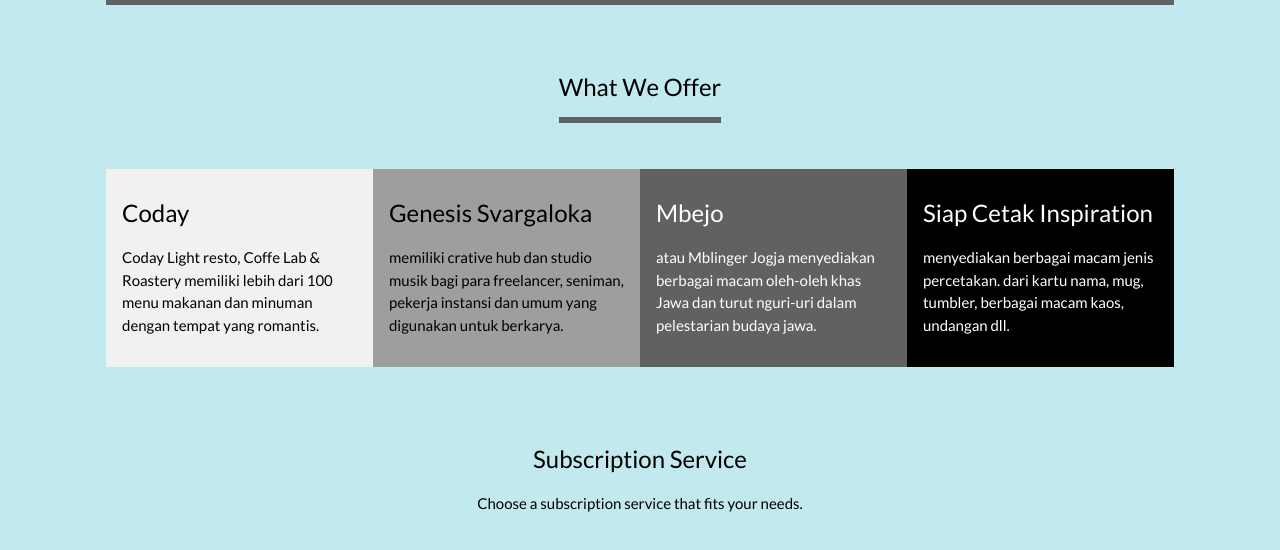
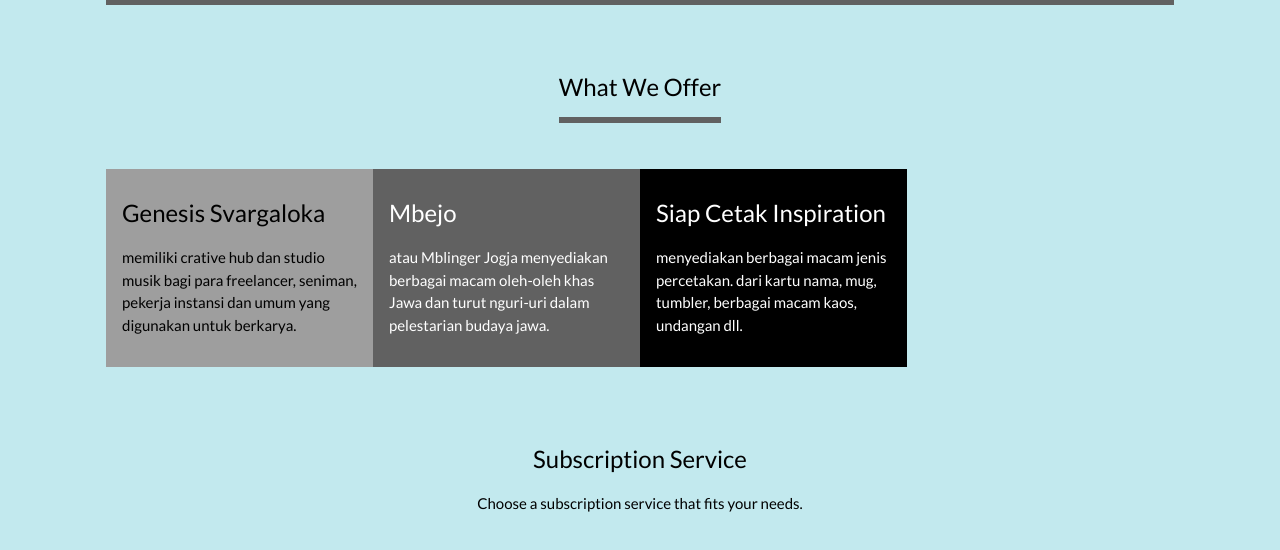
Before and after one commit to Asky-M/asky-cicdjs, a website: page apps/index.html in a window 1280 px wide. Shown: the part 680-1230 px from the top of the page. Drawn offline with nearby package versions, Linux system fonts and the light colour scheme.

Commit message:
Update index.html

```diff
--- a/apps/index.html
+++ b/apps/index.html
@@ -80,11 +80,6 @@
     <div class="w3-center w3-padding-64">
       <span class="w3-xlarge w3-bottombar w3-border-dark-grey w3-padding-16">What We Offer</span>
     </div>
-    <div class="w3-col l3 m6 w3-light-grey w3-container w3-padding-16">
-      <h3>Coday</h3>
-      <p>Coday Light resto, Coffe Lab & Roastery memiliki lebih dari 100 menu makanan dan minuman dengan tempat yang romantis.</p>
-    </div>
-
     <div class="w3-col l3 m6 w3-grey w3-container w3-padding-16">
       <h3>Genesis Svargaloka</h3>
       <p>memiliki crative hub dan studio musik bagi para freelancer, seniman, pekerja instansi dan umum yang digunakan untuk berkarya.</p>
```
